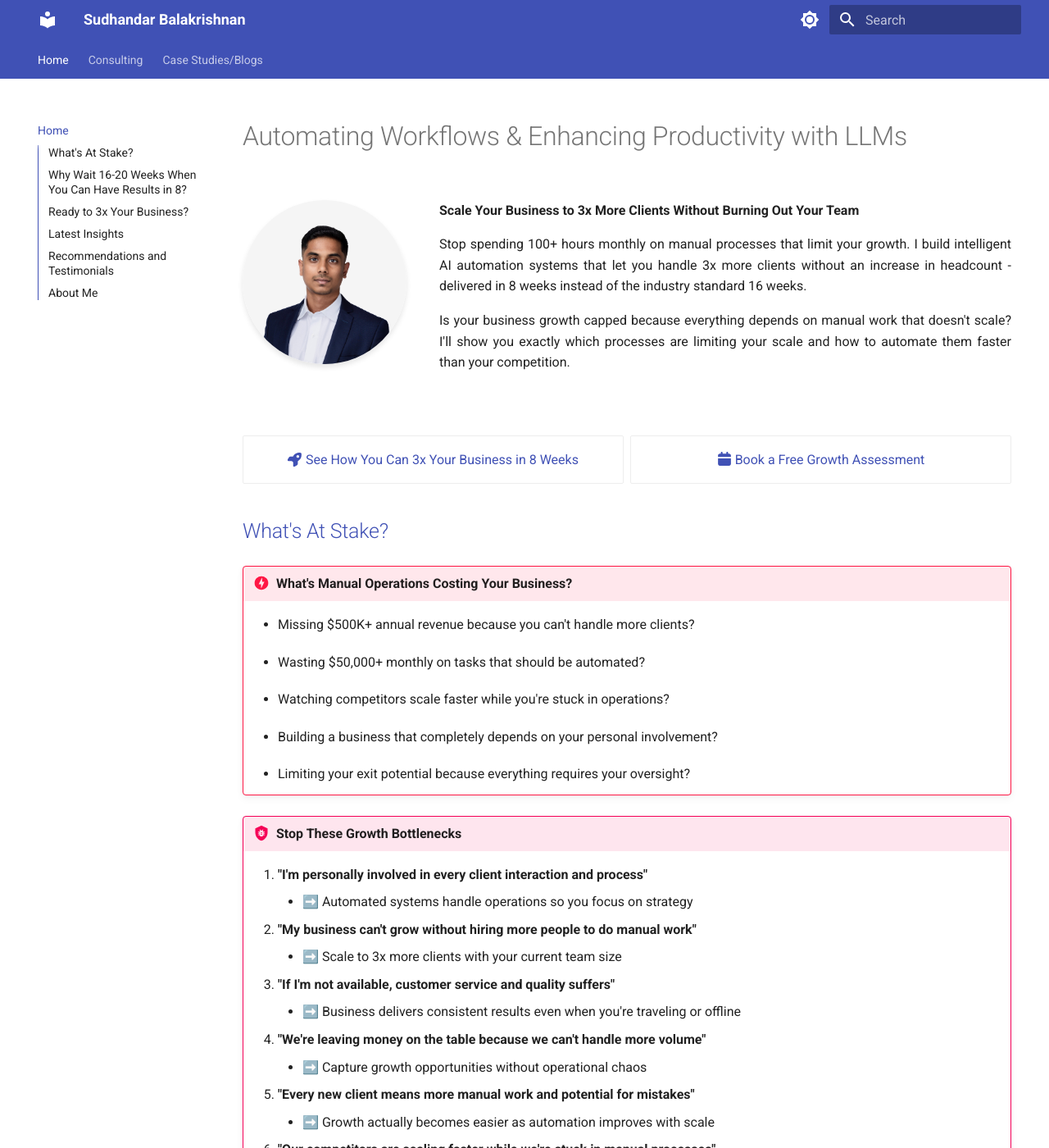
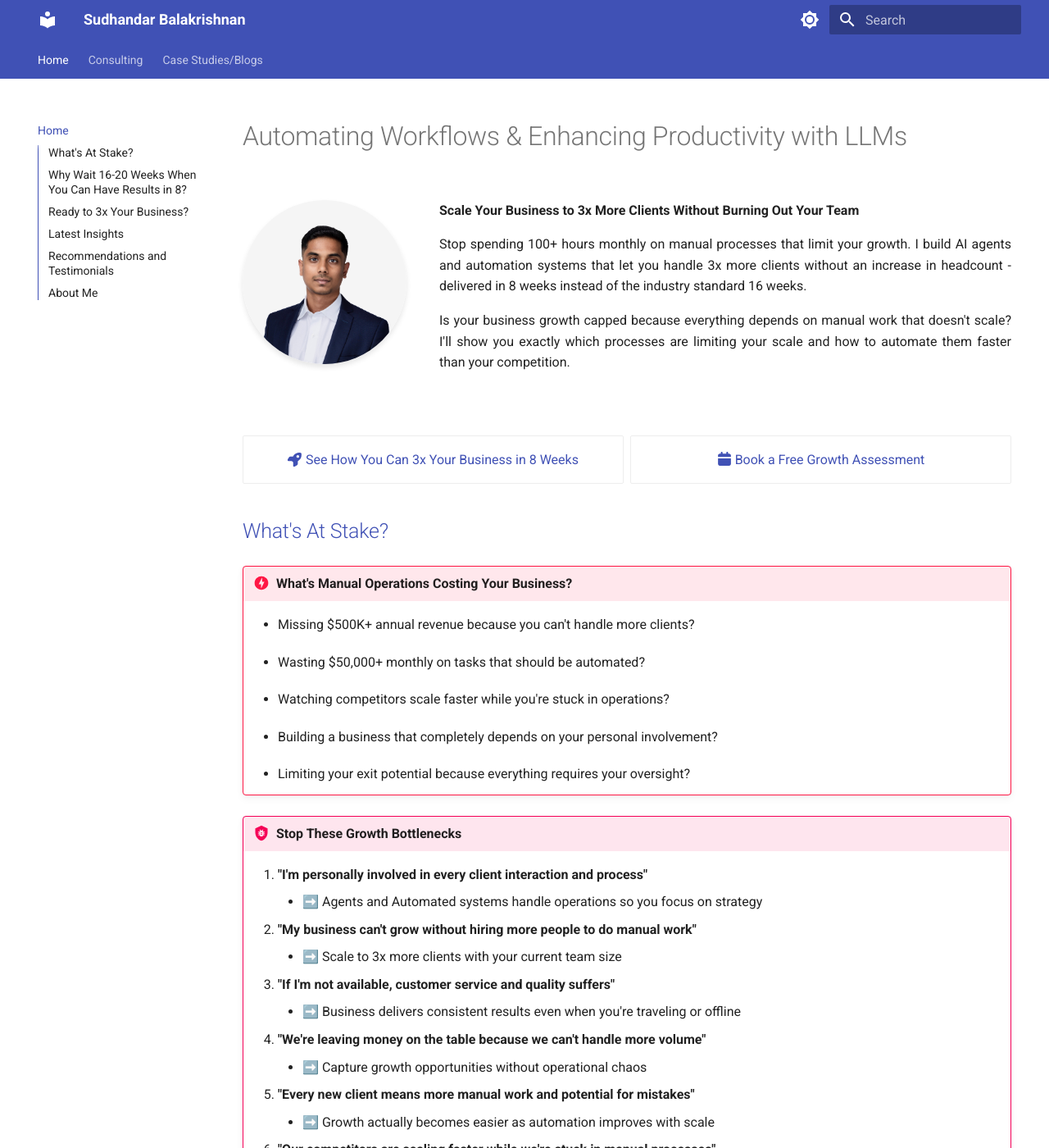
Before and after one commit to Sudhandar/blog, an MkDocs documentation site: the page built from docs/index.md, in a window 1280 px wide and 1400 px high. Shown: the whole window at 82% size. Built offline with MkDocs 1.6.1 and Material for MkDocs 9.7.7, drawn with Linux system fonts in a browser that asks for light colours; comment, search, counter and statistics services are not loaded.

Commit message:
fixed intro

```diff
--- a/docs/index.md
+++ b/docs/index.md
@@ -6,7 +6,7 @@
 
 **Scale Your Business to 3x More Clients Without Burning Out Your Team**
 
-Stop spending 100+ hours monthly on manual processes that limit your growth. I build intelligent AI automation systems that let you handle 3x more clients without an increase in headcount - delivered in 8 weeks instead of the industry standard 16 weeks.
+Stop spending 100+ hours monthly on manual processes that limit your growth. I build AI agents and automation systems that let you handle 3x more clients without an increase in headcount - delivered in 8 weeks instead of the industry standard 16 weeks.
 
 Is your business growth capped because everything depends on manual work that doesn't scale?
 I'll show you exactly which processes are limiting your scale and how to automate them faster than your competition.
@@ -38,7 +38,7 @@
 !!! bug "Stop These Growth Bottlenecks"
 
     1. **"I'm personally involved in every client interaction and process"**
-        - ➡️ Automated systems handle operations so you focus on strategy
+        - ➡️ Agents and Automated systems handle operations so you focus on strategy
     2. **"My business can't grow without hiring more people to do manual work"**
         - ➡️ Scale to 3x more clients with your current team size
     3. **"If I'm not available, customer service and quality suffers"**
```
